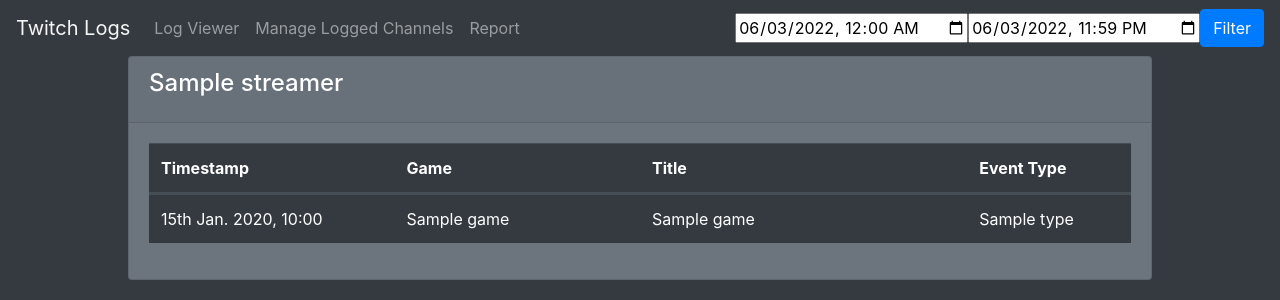
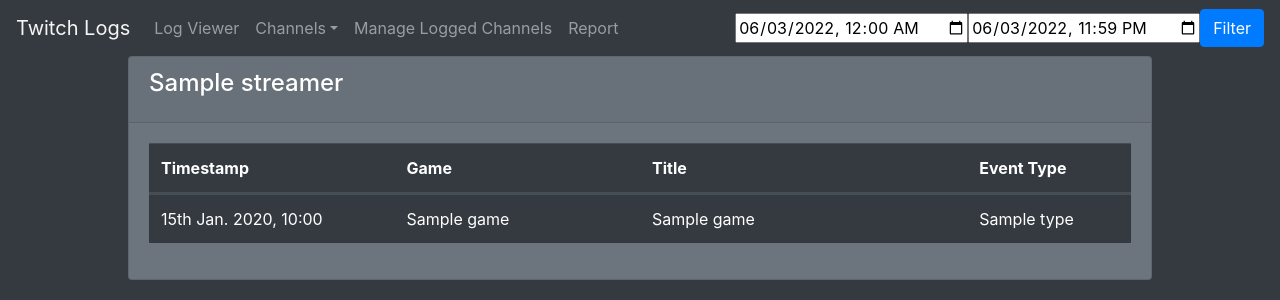
Before and after one commit to FoxHawk/twitchlogger, a Django app: template frontend/templates/index.html in a window 1280 px wide. Shown: the top 300 px of the page. Run offline with Django 3.2, Linux system fonts and the light colour scheme; the template is opened without the code that fills it: most values are stand-ins (such as "Sample title", 1, 10 or a date in 2020); some libraries are stand-ins or nearby versions.

Commit message:
Added channel drop-down menu

```diff
--- a/frontend/templates/base.html
+++ b/frontend/templates/base.html
@@ -23,6 +23,14 @@
 			<ul class="navbar-nav mr-auto">
 				<li class="nav-item">
 					<a class="nav-link" href="/">Log Viewer</a>
+				</li>
+				<li class="nav-item dropdown">
+					<a class="nav-link dropdown-toggle" href="#" id="channelDropdown" role="button" data-toggle="dropdown" aria-haspopup="true" aria-expanded="false">Channels</a>
+					<div class="dropdown-menu" style="overflow-y: scroll; max-height: 500px;">
+						{% for i in navbarChannels %}
+						<a class="dropdown-item" href="/channel/{{ i }}">{{ i }}</a>
+						{% endfor %}
+					</div>
 				</li>
 				<li class="nav-item">
 					<a class="nav-link" href="/manage">Manage Logged Channels</a>
```
